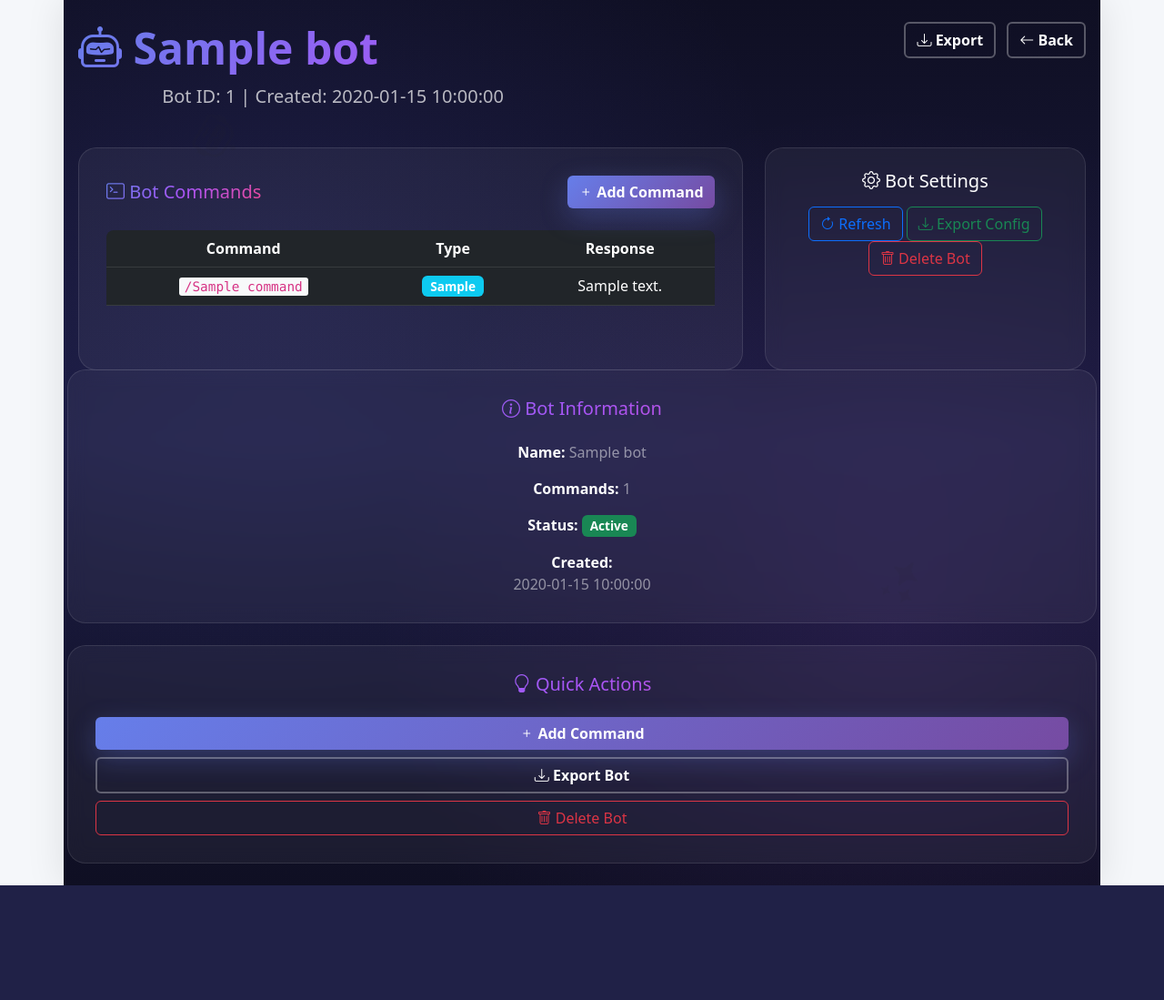
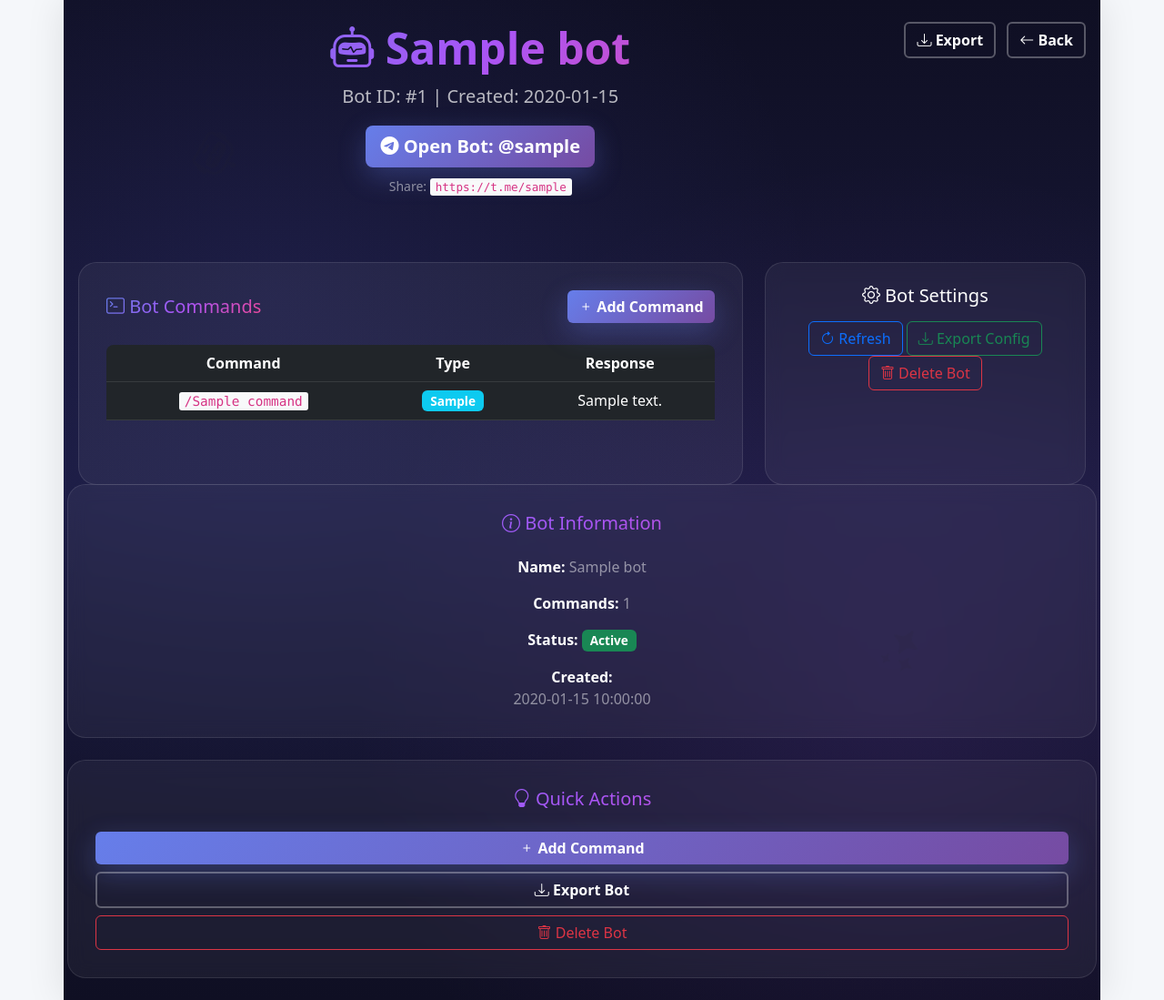
Before and after one commit to julisunkan/bot, a Flask app: template templates/bot_detail.html in a window 1280 px wide. Shown: the whole page at 91% size. Before the commit the page ends 973 px from the top, so only its background shows below. Run offline with Flask 3, Linux system fonts and the light colour scheme; the template is opened without the code that fills it: most values are stand-ins (such as "Sample title", 1, 10 or a date in 2020); parts of the project's set-up code (start-up, migrations or seed data) failed here and were passed over.

Commit message:
Assistant checkpoint: Enhanced bot creation with automatic bot link
Assistant generated file changes:
- templates/create_bot.html: Add clearer instructions and video tutorial link
- app.py: Add bot link retrieval and display after creation
- templates/bot_detail.html: Display bot link prominently

---

User prompt:

when a user tries to create a bot, this web app connects with Botfather, generate tokens and other details needed , and give a valid telegram bot link to access the created bot

Replit-Commit-Author: Assistant
Replit-Commit-Session-Id: 9395f619-e87b-4748-a6fb-324b1eb1329c
Replit-Commit-Event-Id: bdd06d3a-457e-45c6-a231-ad9b7a92dec6

```diff
--- a/app.py
+++ b/app.py
@@ -153,6 +153,7 @@ def create_bot():
             return render_template('create_bot.html', error='Free plan allows only 1 bot. Upgrade to Pro for unlimited bots.')
 
         # Verify telegram bot token if provided
+        bot_username = None
         if bot_type == 'telegram':
             telegram_api = TelegramAPI()
             verification = telegram_api.verify_token(bot_token)
@@ -160,13 +161,25 @@ def create_bot():
             if not verification['valid']:
                 return render_template('create_bot.html', error='Invalid Telegram bot token')
 
+            # Get bot username for the link
+            bot_username = verification.get('bot_info', {}).get('username')
+
         bot_config = json.dumps({
             'commands': [],
             'bot_type': bot_type,
-            'created_at': datetime.now().isoformat()
+            'created_at': datetime.now().isoformat(),
+            'bot_link': f'https://t.me/{bot_username}' if bot_username else None
         })
 
         bot_id = db.create_bot(session['user_id'], bot_name, bot_token, bot_config, bot_type)
+
+        # Update bot username in database
+        if bot_username:
+            conn = db.get_connection()
+            cursor = conn.cursor()
+            cursor.execute('UPDATE bots SET bot_username = ? WHERE id = ?', (bot_username, bot_id))
+            conn.commit()
+            conn.close()
 
         return redirect(url_for('bot_detail', bot_id=bot_id))
 
--- a/templates/bot_detail.html
+++ b/templates/bot_detail.html
@@ -7,8 +7,20 @@
     <div class="container-fluid px-3 py-4">
         <div class="row mb-4 fade-in-up">
             <div class="col">
-                <h2 class="gradient-text display-5 fw-bold"><i class="bi bi-robot"></i> {{ bot.bot_name }}</h2>
-                <p class="hero-subtitle">Bot ID: {{ bot.id }} | Created: {{ bot.created_at }}</p>
+                <div class="text-center mb-5">
+                        <h2 class="gradient-text display-5 fw-bold"><i class="bi bi-robot"></i> {{ bot.bot_name }}</h2>
+                        <p class="hero-subtitle">Bot ID: #{{ bot.id }} | Created: {{ bot.created_at[:10] }}</p>
+                        {% if bot.bot_username %}
+                        <div class="mt-3">
+                            <a href="https://t.me/{{ bot.bot_username }}" target="_blank" class="btn btn-primary-gradient btn-lg">
+                                <i class="bi bi-telegram"></i> Open Bot: @{{ bot.bot_username }}
+                            </a>
+                            <div class="mt-2">
+                                <small class="text-white-50">Share: <code>https://t.me/{{ bot.bot_username }}</code></small>
+                            </div>
+                        </div>
+                        {% endif %}
+                    </div>
             </div>
             <div class="col-auto">
                 <a href="{{ url_for('export_bot', bot_id=bot.id) }}" class="btn btn-outline-light me-2">
```
Also changed, not shown: templates/create_bot.html (+9 -4 lines).
